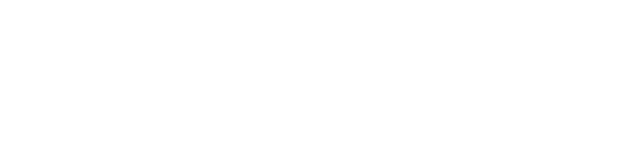
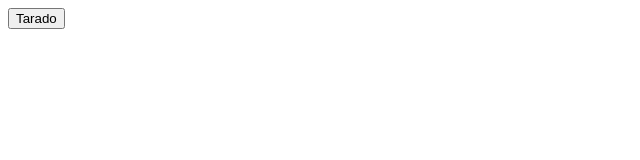
Before and after one commit to Fanfaster01/BunkerP, a plain HTML site: page templates/index.html in a window 1280 px wide. Shown: the whole page, without its empty margins (0-640 px from the left). Drawn offline with Linux system fonts and the light colour scheme.

Commit message:
Feat: agre boton tarado en index

```diff
--- a/templates/index.html
+++ b/templates/index.html
@@ -7,6 +7,6 @@
     <title>BunkerP</title>
 </head>
 <body>
-
+    <button>Tarado</button>
 </body>
 </html>
```
